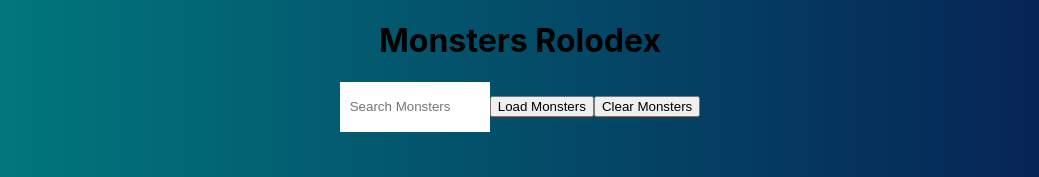
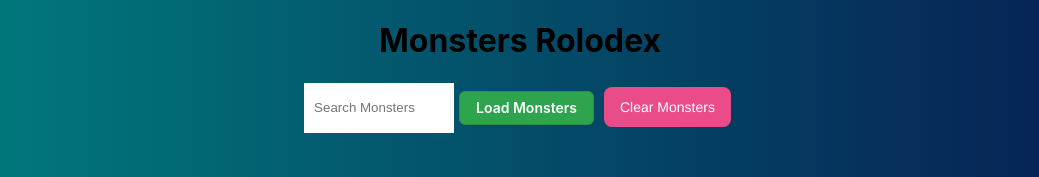
Before and after one commit to havindupiyumal/monsters-rolodex, a React (Create React App) app: page / in a window 1280 px wide. Shown: the top 177 px of the page, without its empty margins (120-1159 px from the left). Built offline with nearby package versions, Linux system fonts and the light colour scheme; no server answers.

Commit message:
All the styles added. Load and clear buttons are also styled.

```diff
--- a/src/App.css
+++ b/src/App.css
@@ -13,3 +13,88 @@ body {
   );
   text-align: center;
 }
+/* CSS */
+.clear-button {
+  background-color: #EA4C89;
+  border-radius: 8px;
+  border-style: none;
+  box-sizing: border-box;
+  color: #FFFFFF;
+  cursor: pointer;
+  display: inline-block;
+  font-family: "Haas Grot Text R Web", "Helvetica Neue", Helvetica, Arial, sans-serif;
+  font-size: 14px;
+  font-weight: 500;
+  height: 40px;
+  line-height: 20px;
+  list-style: none;
+  margin: 5px;
+  outline: none;
+  padding: 10px 16px;
+  position: relative;
+  text-align: center;
+  text-decoration: none;
+  transition: color 100ms;
+  vertical-align: baseline;
+  user-select: none;
+  -webkit-user-select: none;
+  touch-action: manipulation;
+}
+
+.clear-button:hover,
+.clear-button:focus {
+  background-color: #F082AC;
+}
+
+/* CSS */
+.load-button {
+  appearance: none;
+  background-color: #2ea44f;
+  border: 1px solid rgba(27, 31, 35, .15);
+  border-radius: 6px;
+  box-shadow: rgba(27, 31, 35, .1) 0 1px 0;
+  box-sizing: border-box;
+  color: #fff;
+  cursor: pointer;
+  display: inline-block;
+  font-family: -apple-system,system-ui,"Segoe UI",Helvetica,Arial,sans-serif,"Apple Color Emoji","Segoe UI Emoji";
+  font-size: 14px;
+  font-weight: 600;
+  line-height: 20px;
+  padding: 6px 16px;
+  margin: 5px;
+  position: relative;
+  text-align: center;
+  text-decoration: none;
+  user-select: none;
+  -webkit-user-select: none;
+  touch-action: manipulation;
+  vertical-align: middle;
+  white-space: nowrap;
+}
+
+.load-button:focus:not(:focus-visible):not(.focus-visible) {
+  box-shadow: none;
+  outline: none;
+}
+
+.load-button:hover {
+  background-color: #2c974b;
+}
+
+.load-button:focus {
+  box-shadow: rgba(46, 164, 79, .4) 0 0 0 3px;
+  outline: none;
+}
+
+.load-button:disabled {
+  background-color: #94d3a2;
+  border-color: rgba(27, 31, 35, .1);
+  color: rgba(255, 255, 255, .8);
+  cursor: default;
+}
+
+.load-button:active {
+  background-color: #298e46;
+  box-shadow: rgba(20, 70, 32, .2) 0 1px 0 inset;
+}
--- a/src/App.js
+++ b/src/App.js
@@ -49,7 +49,7 @@ class App extends Component {
 
     let monsterLoadButton;
     if(this.state.monsters.length === 0){
-      monsterLoadButton = <button onClick={()=>loadMonsters()}>Load Monsters</button>
+      monsterLoadButton = <button className='load-button' onClick={()=>loadMonsters()}>Load Monsters</button>
     }
 
     let filteredMonsters = filterMonsters(monsters, searchFeild);
@@ -58,9 +58,8 @@ class App extends Component {
       <div className='App'>
         <h1>Monsters Rolodex</h1>
         <SearchBox onChangeHandler={onSearchFeildChange} className="search-box" placeholder="Search Monsters"  />{monsterLoadButton}
+        <button className='clear-button' onClick={()=>clearMonsters()}>Clear Monsters</button><br/><br/>
         <CardList monsters={filteredMonsters} />
-        <button onClick={()=>clearMonsters()}>Clear Monsters</button><br/><br/>
-
       </div>
     );
   }
--- a/src/components/card-list/card-list.component.jsx
+++ b/src/components/card-list/card-list.component.jsx
@@ -1,17 +1,19 @@
 import React,{Component}  from 'react';
 
-import {Card} from '../card/card.compoenent';
+import {Card} from '../card/card.component';
+
+import './card-list.styles.css';
 
 export class CardList extends Component{
 
-
     render(){
-
         const {monsters} = this.props;
-
         return(
-            monsters.map((monster) => <Card monster={monster} />)
+            <div className='card-list' >
+                 {monsters.map((monster) => (
+                    <Card monster={monster} />
+                ))}
+            </div>
         )
     }
-
 }
--- /dev/null
+++ b/src/components/card-list/card-list.styles.css
@@ -0,0 +1,7 @@
+.card-list {
+  width: 85vw;
+  margin: 0 auto;
+  display: grid;
+  grid-template-columns: 1fr 1fr 1fr 1fr;
+  grid-gap: 20px;
+}
--- a/src/components/card/card.compoenent.jsx
+++ /dev/null
@@ -1,11 +0,0 @@
-import React, { Component } from 'react';
-
-export class Card extends Component {
-
-    render(){
-        const {monster} = this.props;
-        return(<h1 key={monster.id} >{monster.name + " " + monster.phone}</h1>)
-    }
-
-
-}
--- /dev/null
+++ b/src/components/card/card.component.jsx
@@ -0,0 +1,19 @@
+import React, { Component } from 'react';
+
+import './card.styles.css';
+
+export class Card extends Component {
+
+    render(){
+        const {monster} = this.props;
+        const {name, email, id} = monster;
+        return(
+        <div className='card-container' key={monster.id} >
+            <img alt={`monster ${name}`} src={`https://robohash.org/${id}?set=set1&size=180x180`} />
+            <h2>{name}</h2>
+            <p>{email}</p>
+        </div>)
+    }
+
+
+}
--- /dev/null
+++ b/src/components/card/card.styles.css
@@ -0,0 +1,17 @@
+.card-container {
+    display: flex;
+    flex-direction: column;
+    background-color: #95dada;
+    border: 1px solid grey;
+    border-radius: 5px;
+    padding: 25px;
+    cursor: pointer;
+    -moz-osx-font-smoothing: grayscale;
+    backface-visibility: hidden;
+    transform: translateZ(0);
+    transition: transform 0.25s ease-out;
+}
+
+.card-container:hover {
+transform: scale(1.05);
+}
```
